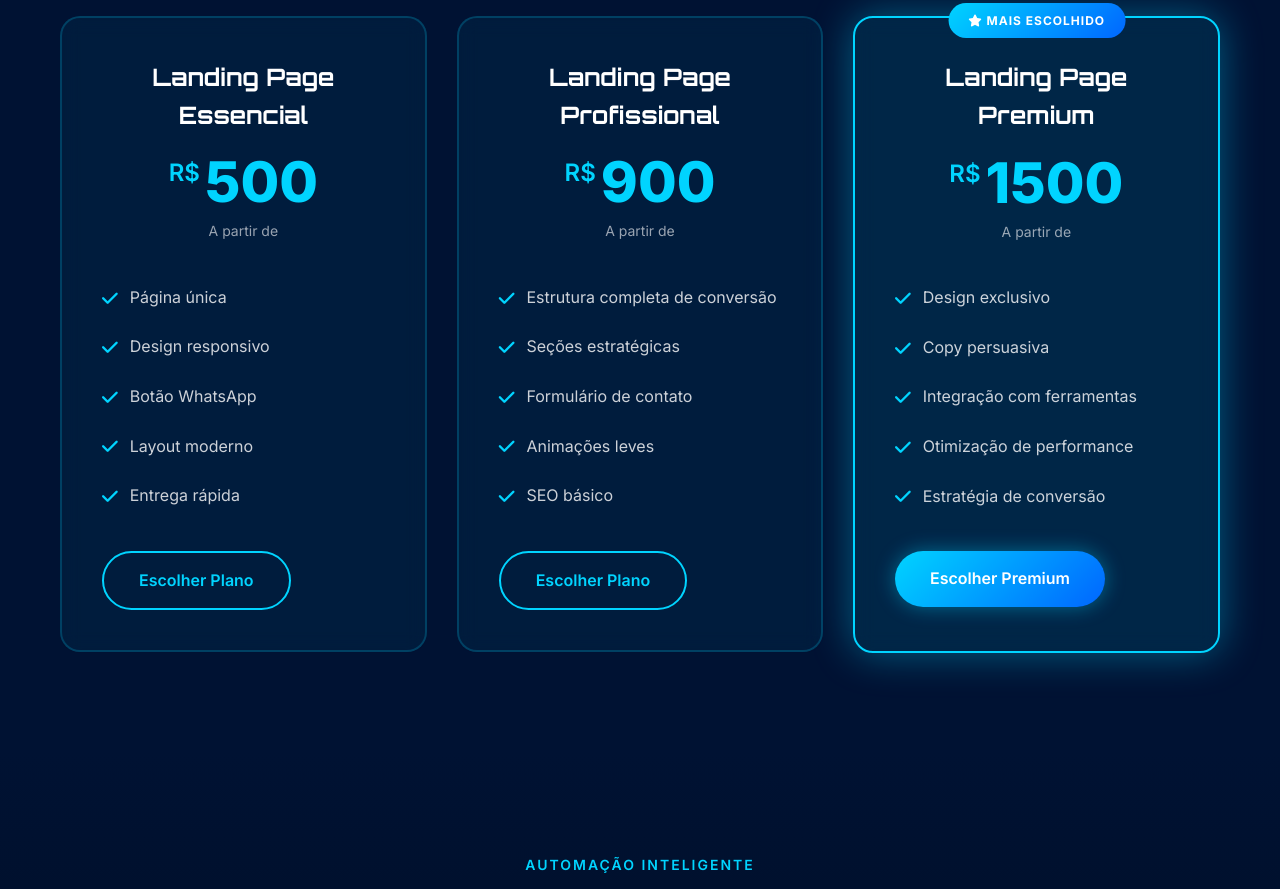
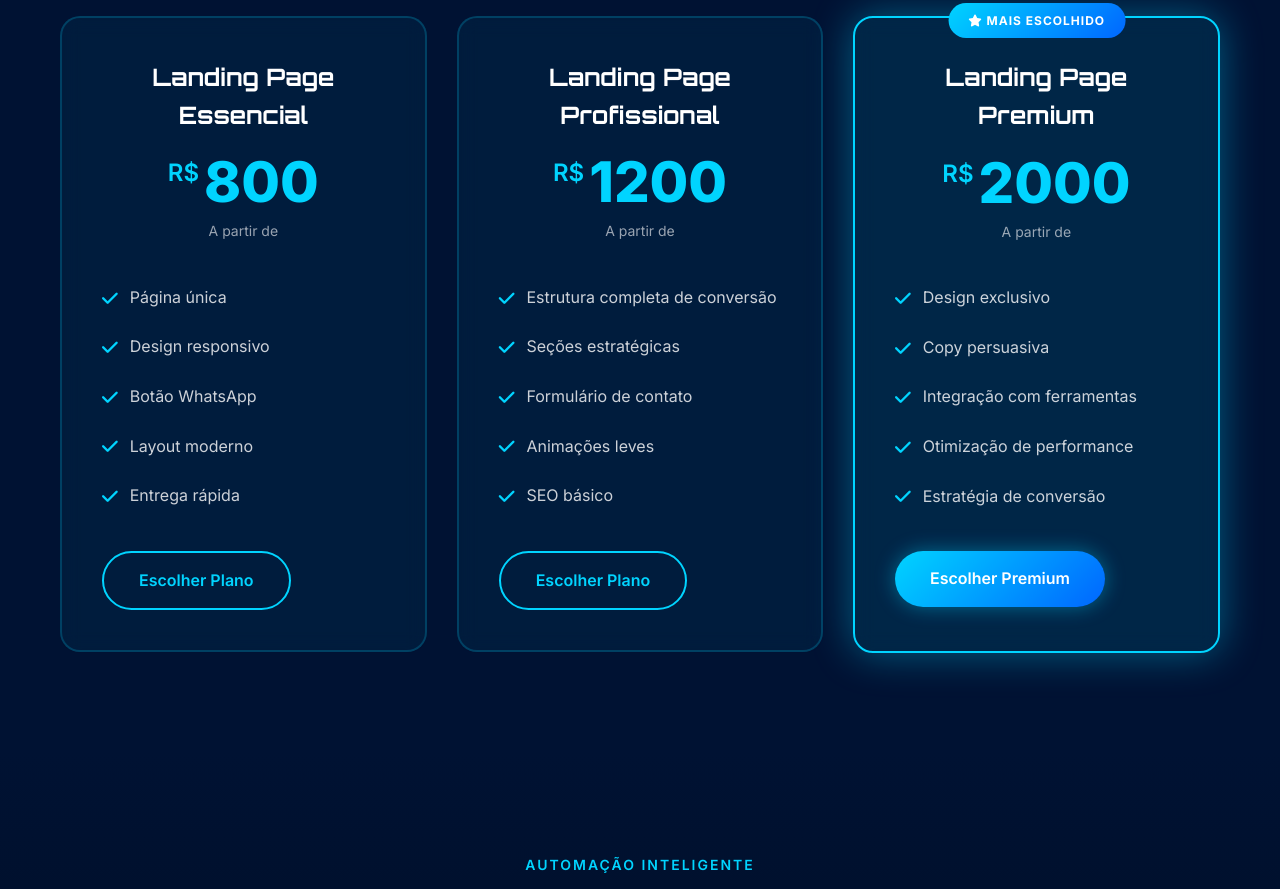
Before and after one commit to marcoviniciusmx/MarcoDev, a plain HTML site: page index.html in a window 1280 px wide. Shown: the part 2125-3014 px from the top of the page. Drawn offline with Linux system fonts and the light colour scheme.

Commit message:
refactor: update pricing amounts in index.html

```diff
--- a/index.html
+++ b/index.html
@@ -144,7 +144,7 @@
                         <h3>Landing Page Essencial</h3>
                         <div class="price">
                             <span class="currency">R$</span>
-                            <span class="amount">500</span>
+                            <span class="amount">800</span>
                         </div>
                         <p class="price-label">A partir de</p>
                     </div>
@@ -163,7 +163,7 @@
                         <h3>Landing Page Profissional</h3>
                         <div class="price">
                             <span class="currency">R$</span>
-                            <span class="amount">900</span>
+                            <span class="amount">1200</span>
                         </div>
                         <p class="price-label">A partir de</p>
                     </div>
@@ -185,7 +185,7 @@
                         <h3>Landing Page Premium</h3>
                         <div class="price">
                             <span class="currency">R$</span>
-                            <span class="amount">1500</span>
+                            <span class="amount">2000</span>
                         </div>
                         <p class="price-label">A partir de</p>
                     </div>
```
